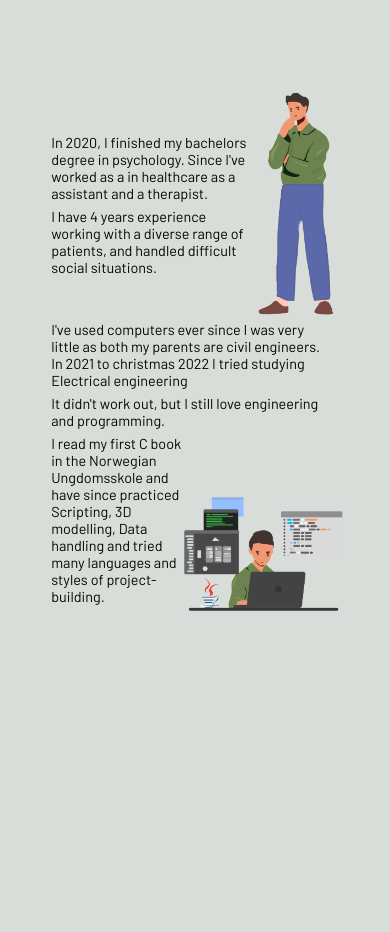
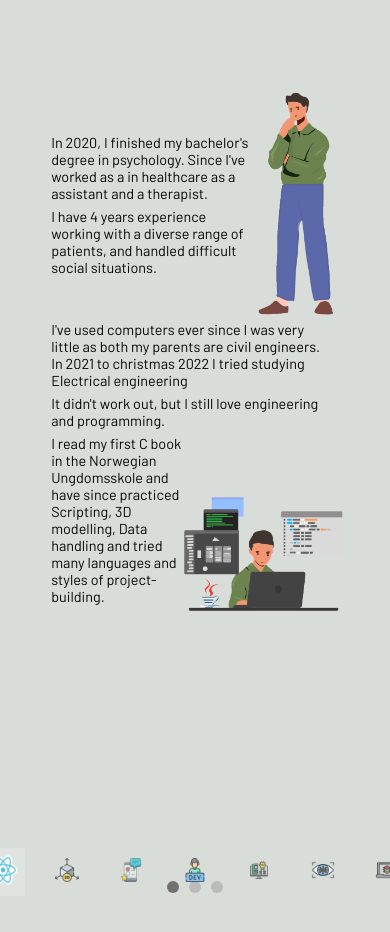
Before and after one commit to ole-mor/portfolio-app-2, a React (Create React App) app: page / in a window 390 px wide. Shown: the part 860-1792 px from the top of the page. Built offline with nearby package versions, Linux system fonts and the light colour scheme.

Commit message:
updating the projects section some

```diff
--- a/src/App.css
+++ b/src/App.css
@@ -1,3 +1,5 @@
+
+/* App.css */
 /* Default Variables */
 :root{
 /*   --light-background-color: #D8DDD9;
@@ -5,8 +7,8 @@
   --background-color: #D8DDD9;
   --text-color: #070604;
   --link-color: black; */
-    --light-background-color: #D8DDD9;
-  --dark-background-color: #1f1c2c;
+  --light-background-color: #D8DDD9;
+  --dark-background-color: #191919;
   --background-color: #D8DDD9;
   --text-color: #070604;
   --link-color: black;
@@ -61,7 +63,6 @@ html, body {
   position: relative;
   background: var(--background-color);
   color: var(--text-color);
-  overflow: hidden;
 }
 
 .ripple-effect {
@@ -334,7 +335,6 @@ html, body {
   justify-content: flex-start;
   padding: 0px;
   box-sizing: border-box;
-  overflow: hidden;
   background-color: transparent;
 }
 
@@ -543,7 +543,7 @@ html, body {
   vertical-align: middle;
 }
 
-/* About container */
+/* /* About container */
 .about-container {
   display: flex;
   align-items: center;
@@ -551,8 +551,209 @@ html, body {
   width: 100%;
   max-width: 1200px;
   margin: 0 auto;
-  z-index: 3; /* Increase z-index */
+  z-index: 3;
   position: relative; /* Add this to create a new stacking context */
+}
+
+/* Fade section animation */
+.fade-section {
+  opacity: 0;
+  transform: translateY(20px);
+  transition: opacity var(--transition-duration) var(--transition-timing),
+              transform var(--transition-duration) var(--transition-timing);
+}
+
+.fade-section.in-view {
+  opacity: 1;
+  transform: translateY(0);
+}
+
+/* Projects section layout */
+.projects-section {
+  position: relative;
+  width: 100%;
+  height: 100vh;
+  overflow: hidden;
+}
+
+.projects-container {
+  position: relative;
+  display: flex;
+  justify-content: center;
+  align-items: center;
+  width: 100%;
+  height: 100%;
+  user-select: none;
+}
+
+/* Slide styling */
+.project-slide {
+  position: relative;
+  width: 100%;
+  height: 100%;
+}
+
+.slide {
+  position: absolute;
+  top: 0;
+  left: 0;
+  width: 100%;
+  height: 100%;
+  opacity: 0;
+  transition: opacity var(--transition-duration) var(--transition-timing);
+  display: flex;
+  justify-content: center;
+  align-items: center;
+}
+
+.slide.active {
+  opacity: 1;
+}
+
+/* Media container */
+.project-media-container {
+  max-width: 100%;
+  max-height: 80vh;
+  display: flex;
+  justify-content: center;
+  align-items: center;
+}
+
+.project-media-container img,
+.project-media-container video {
+  max-width: 50%;
+  max-height: 50%;
+  object-fit: contain;
+
+}
+
+/* Code snippets */
+.code-snippets {
+  display: grid;
+  gap: 20px;
+  max-width: 90%;
+  max-height: 80vh;
+  font-size: 0.5rem;
+  overflow: auto;
+  padding: 20px;
+  background-color: var(--code-box-background);
+  border-radius: 8px;
+}
+
+.code-box {
+  font-size: clamp(0.5rem, 2vw, 0.8rem);
+  background-color: var(--code-box-background);
+  font-size: 0.5rem;
+  overflow: auto;
+}
+
+/* Project descriptions */
+.project-description {
+  background-color: var(--project-description-bg);
+  padding: 20px;
+  border-radius: 8px;
+  max-width: 50%;
+  max-height: 80vh;
+  overflow: auto;
+}
+
+/* Slide controls */
+.slide-controls {
+  position: absolute;
+  bottom: 5%;
+  left: 50%;
+  transform: translateX(-50%);
+  display: flex;
+  justify-content: center;
+  align-items: center;
+  z-index: 10;
+}
+
+.slide-controls .dot {
+  height: var(--dot-size);
+  width: var(--dot-size);
+  margin: 0 var(--dot-spacing);
+  background-color: var(--code-box-border-color);
+  border-radius: 50%;
+  display: inline-block;
+  cursor: pointer;
+  transition: background-color var(--transition-duration) var(--transition-timing);
+}
+
+.slide-controls .dot.active,
+.slide-controls .dot:hover {
+  background-color: var(--link-hover-color);
+}
+
+/* Project selector */
+.project-selector {
+  position: absolute;
+  top: 50%;
+  right: 20px;
+  transform: translateY(-50%);
+  z-index: 20;
+}
+
+.project-selector ul {
+  list-style: none;
+  padding: 0;
+  margin: 0;
+}
+
+.project-selector li {
+  padding: 10px;
+  cursor: pointer;
+  transition: background-color var(--transition-duration) var(--transition-timing);
+}
+
+.project-selector li:hover,
+.project-selector li.selected {
+  background-color: var(--project-descriptions-hover-bg);
+}
+
+.project-selector img {
+  width: 30px;
+  height: 30px;
+  transition: transform var(--transition-duration) var(--transition-timing);
+}
+
+.project-selector li:hover img,
+.project-selector li.selected img {
+  transform: scale(1.2);
+}
+
+/* Responsive adjustments */
+@media (max-width: 768px) {
+  .project-selector {
+    top: auto;
+    bottom: 20px;
+    right: 50%;
+    transform: translateX(50%);
+  }
+
+  .project-selector ul {
+    display: flex;
+  }
+
+  .slide-controls {
+    bottom: 15%;
+  }
+
+  .code-snippets,
+  .project-description {
+    max-width: 95%;
+  }
+}
+
+@media (max-width: 480px) {
+  .code-box {
+    font-size: 0.5rem;
+  }
+
+  .project-selector img {
+    width: 24px;
+    height: 24px;
+  }
 }
 
 .human {
@@ -703,198 +904,75 @@ html, body {
 
 }
 
-.fade-section {
-  opacity: 0;
-  transform: translateY(20px);
-  transition: opacity 0.6s ease-out, transform 0.6s ease-out;
-  z-index: 0;
-}
-
-.fade-section.in-view {
-  opacity: 1;
-  transform: translateY(0);
-  z-index: 0;
-}
-
-.projects-section {
-  position: relative;
+/* Project Media */
+.project-media-container {
   width: 100%;
+  height: 100%;
   overflow: hidden;
 }
 
-/* Projects Section */
-.projects-container {
-  position: relative;
-  display: flex;
-  justify-content: space-between;
-  max-width: 100vw;
-  margin: 0 auto;
-  gap: 0px;
-  transition: all 0.4s ease;
-  height: 100vh;
-  overflow: hidden;
-  user-select: none;
-  -webkit-user-select: none;
-  -moz-user-select: none;
-  -ms-user-select: none;
-}
-
-/* Slide styling */
-.project-slide {
-  position: relative;
+.project-media {
   width: 100%;
   height: 100%;
-}
-
-.slide {
-  position: absolute;
-  top: 0;
-  left: 0;
-  width: 100%;
-  height: 100%;
-  opacity: 0;
-  transition: opacity 0.4s ease-in-out;
-}
-
-.slide.active {
-  opacity: 1;
-}
-
-.project-media-container {
-  position: absolute;
-  top: 45%;
-  left: 50%;
-  transform: translate(-50%, -50%);
-  max-height: 60vw;
-  width: auto;
-}
-
-video {
-  width: 100vw;
-  vertical-align: top;
-}
-
-.project-image {
-  max-width: 100%;
-  max-height: 100%;
-  object-fit: contain;
-}
-
-.code-snippets {
-  position: absolute;
-  width: 450px;
-  top: 50%;
-  left: 50%;
-  padding-left: 40px;
-  transform: translate(-50%, -50%);
-  max-height: 100vh;
-  overflow: hidden;
-  display: grid;
-  /* grid-template-rows: auto auto; */
-  gap: 20px;
-  z-index: 300;
+  object-fit: cover;
 }
 
 .code-box {
-  position: absolute;
-  background-color: var(--code-box-background);
-  padding: 2px;
-  color: var(--code-box-text-color);
-  font-size: 0.53rem !important;
-  overflow: hidden;
-  z-index: 300;
+  margin-bottom: 20px;
 }
 
-@media (max-width: 580px) {
-  .code-box {
-    font-size: 0.43rem !important;
-  }
-  .code-snippets {
-    width: 360px;
-    top: 50%;
-    left: 50%;
-    transform: translate(-50%, -50%);
-  }
+/* Project Description */
+.project-description {
+  width: 100%;
+  height: auto;
+  padding: 20px;
+  background-color: #ffffff; /* Adjust as needed */
+  color: #333333; /* Adjust as needed */
+  font-size: 1rem;
+  line-height: 1.5;
 }
 
-/* Project descriptions section */
-.project-descriptions {
-  position: absolute;
-  background-color: rgba(255, 255, 255, 0.0);
-  height: auto;
-  right: 0px;
-  font-size: 0.6rem;
-  border-radius: 8px;
-  transition: flex 0.4s ease;
-  z-index: 7;
+.project-description p {
+  margin-bottom: 1em;
 }
 
-.project-descriptions ul {
-  list-style-type: none;
-  background-color: transparent;
-  z-index: 8;
+.project-description a {
+  color: #007acc;
+  text-decoration: none;
 }
 
-.project-descriptions li {
-  background-color: transparent;
-  padding: 0px;
-  cursor: pointer;
-  transition: background-color 0.3s, transform 0.3s;
-  color: var(--text-color);
+.project-description a:hover {
+  text-decoration: underline;
 }
 
-.project-descriptions,
-.project-descriptions ul,
-.project-descriptions li {
+/* Slide Controls */
+.slide-controls {
   position: absolute;
-  touch-action: pan-y;
-  z-index: 10;
+  bottom: 10%;
+  left: 50%;
+  transform: translateX(-50%);
 }
 
-.project-descriptions li:hover {
-  color: var(--link-hover-color);
-  background-color: var(--project-descriptions-hover-bg);
+.slide-controls .dot {
+  display: inline-block;
+  width: 12px;
+  height: 12px;
+  margin: 0 5px;
+  background-color: #bbb;
+  border-radius: 50%;
+  cursor: pointer;
 }
 
-/* Slide content styling */
-.project-image-container,
-.code-container,
-.project-description {
-  display: flex;
-  justify-content: center;
-  align-items: center;
-  height: 100%;
+.slide-controls .dot.active {
+  background-color: #717171;
 }
 
-/* Slide controls styling */
-.slide-controls {
+/* Project Selector */
+.project-selector {
   position: absolute;
-  bottom: 20px;
-  left: 50%;
-  transform: translateX(-50%);
-  z-index: 19002;
-}
-
-.slide-controls button {
-  background: none;
-  border: 1px solid var(--link-color);
-  color: var(--link-color);
-  padding: 10px 20px;
-  margin: 0 10px;
-  cursor: pointer;
-  font-size: 1rem;
-}
-
-.slide-controls button:hover {
-  background-color: var(--link-hover-color);
-  color: var(--text-color);
-}
-
-/* Project selector styling */
-.project-selector {
-  position: relative;
-  top: 30%;
-  z-index: 19001;
+  right: 20px;
+  top: 50%;
+  transform: translateY(-50%);
 }
 
 .project-selector ul {
@@ -903,98 +981,68 @@ video {
   margin: 0;
 }
 
-@media (max-width: 580px) {
-  .project-selector ul {
+.project-selector li {
+  margin-bottom: 15px;
+  cursor: pointer;
+  opacity: 0.7;
+  transition: opacity 0.3s ease;
+}
+
+.project-selector li.selected,
+.project-selector li:hover {
+  opacity: 1;
+}
+
+.project-icon {
+  width: 50px;
+  height: 50px;
+}
+
+/* Responsive Adjustments */
+@media (max-width: 768px) {
+  .projects-container {
+    height: auto;
+  }
+
+  .project-selector {
+    position: static;
+    transform: none;
     display: flex;
+    justify-content: center;
+    margin-top: 20px;
   }
-  .project-selector {
-    position: absolute;
-    top: 85%;
-    left: 50%;
-    transform: translate(-50%, -50%)
+
+  .project-selector li {
+    display: inline-block;
+    margin: 0 10px;
   }
-  .project-description {
-    position: absolute;
-    top: 50%;
-    left: 50%;
-    transform: translate(-50%, -50%)
+
+  .slide-controls {
+    bottom: 5%;
   }
 }
 
-.project-selector li {
-  padding: 5px;
-  cursor: pointer;
-}
+@media (max-width: 480px) {
+  .project-description {
+    font-size: 0.9rem;
+  }
 
-.project-selector li:hover {
-  background-color: var(--project-descriptions-hover-bg);
-}
-
-.project-selector li.selected {
-  background-color: var(--link-hover-color);
-}
-
-.project-selector img {
-  width: 30px;
-  height: 30px;
-}
-
-/* Project image */
-.project-image {
-  width: 30%;
-  height: 30%;
-}
-
-/* Ensure the code box fills its container */
-.code-box {
-  width: 100%;
-  height: 100%;
-}
-
-/* Slide controls styling */
-.slide-controls {
-  position: absolute;
-  bottom: 10%;
-  left: 50%;
-  transform: translateX(-50%);
-  display: flex;
-  justify-content: center;
-  align-items: center;
-  z-index: 20000;
-}
-
-.slide-controls .dot {
-  height: 15px;
-  width: 15px;
-  margin: 0 5px;
-  background-color: var(--code-box-border-color);
-  border-radius: 50%;
-  display: inline-block;
-  cursor: pointer;
-  transition: background-color 0.3s ease;
-  z-index: 99999;
-}
-
-.slide-controls .dot.active {
-  background-color: var(--link-hover-color);
-}
-
-.slide-controls .dot:hover {
-  background-color: var(--link-hover-color);
-}
-
-@media (max-width: 580px) {
-  .slide-controls {
-    bottom: 20%;
+  .project-icon {
+    width: 40px;
+    height: 40px;
   }
 }
 
+/* Fade-in Effect */
+.fade-section {
+  opacity: 0;
+  transform: translateY(20px);
+  transition: opacity 0.6s ease-out, transform 0.6s ease-out;
+}
 
-@media (max-width: 640px) {
-  .project-image {
-    width: 0;
-    height: 0;
-  }
+.fade-section.in-view {
+  opacity: 1;
+  transform: translateY(0);
 }
 
 .dark-mode-toggle {
@@ -1099,22 +1147,3 @@ video {
 .email {
   display: inline-flex;
 }
-/* Additional styles for syntax highlighting if needed */
-/* You can adjust the code font size and colors here */
-
-/* Adjust styles for other components as needed */
-
-/* Custom Cursor Style */
-/* .custom-cursor {
-  position: fixed;
-  top: 0;
-  left: 0;
-  width: 10px;
-  height: 10px;
-  background-color: rgba(255, 255, 255, 0.5);
-  border: 2px solid rgba(255, 255, 255, 0.8);
-  border-radius: 50%;
-  pointer-events: none;
-  will-change: transform;
-  z-index: 10000;
-} */
--- a/src/App.tsx
+++ b/src/App.tsx
@@ -140,7 +140,7 @@ const Navbar: React.FC<NavbarProps> = ({ showNavbar, isDarkMode, setIsDarkMode,
         <ul className="ibm-plex-mono-regular">
           <li>
             <a href="#section1" aria-label="oleornaes">
-              <b>ole.ornas@gmail.com</b>
+              <b>oleornas</b>
             </a>
           </li>
         </ul>
@@ -154,7 +154,7 @@ const Navbar: React.FC<NavbarProps> = ({ showNavbar, isDarkMode, setIsDarkMode,
         </li>
         <li>
           <a href="#section3" aria-label="Projects">
-            <b>Projects</b>
+            Projects
           </a>
         </li>
         <li>
@@ -270,9 +270,10 @@ const useScrollDetection = () => {
 function App() {
   // isDarkMode state
   const [isDarkMode, setIsDarkMode] = useState(false);
+  const [selectedProject, setSelectedProject] = useState('proj1'); // Default to 'proj1'
 
   // Project state and data
-  const [selectedProject, setSelectedProject] = useState<string | null>(null);
+/*   const [selectedProject, setSelectedProject] = useState<string | null>(null); */
   const [isProjectChanging, setIsProjectChanging] = useState(false);
 
   const rippleRef = useRef<HTMLDivElement>(null);
@@ -342,7 +343,7 @@ const handleToggleDarkMode = (e: React.MouseEvent<HTMLButtonElement>) => {
       name: 'React web-app',
       icon: '/assets/icons/react-logo.png',
       mediaType: 'image',
-      media: '/assets/images/portfolio-app-2.png',
+      media: '/assets/media/react.gif',
       description: 'A web application build with React.',
       githublink: 'https://github.com/ole-mor/portfolio-app-2.git',
       codeSnippets: [
@@ -404,7 +405,8 @@ language: "html"
       id: 'proj2',
       name: '3D rendering',
       icon: '/assets/icons/3d.png',
-      image: '/assets/images/3d-renderer.png',
+      mediaType: 'image',
+      media: '/assets/media/tcity.gif',
       description: 'A 3d renderer of glb with animation and material support, future game?',
       githublink: 'https://github.com/ole-mor/tcity.git',
 
@@ -799,8 +801,13 @@ language: "rust"
   const contactRef = useRef<HTMLDivElement>(null);
 
   const isAboutVisible = useOnScreen(aboutRef, 0.5);
-  const isProjectsVisible = useOnScreen(projectsRef, 0.5);
+  const isProjectsVisible = useOnScreen(projectsRef, 0);
   const isContactVisible = useOnScreen(contactRef, 0.5);
+
+  useEffect(() => {
+    console.log('isProjectsVisible:', isProjectsVisible);
+  }, [isProjectsVisible]);
+
 
   const [currentTextIndex, setCurrentTextIndex] = useState<number>(0);
   const [isDeleting, setIsDeleting] = useState<boolean>(false);
@@ -1107,7 +1114,7 @@ language: "rust"
           <div className="human">
             <div className="thinking-text">
               <span className="barlow-regular">
-                <p>In 2020, I finished my bachelors degree in psychology. Since I've worked as a in healthcare as a assistant and a therapist.</p>
+                <p>In 2020, I finished my bachelor's degree in psychology. Since I've worked as a in healthcare as a assistant and a therapist.</p>
                 <p>I have 4 years experience working with a diverse range of patients, and handled difficult social situations.</p>
               </span>
             </div>
@@ -1142,7 +1149,6 @@ language: "rust"
         id="section3"
         ref={projectsRef}
       >
-        {showSideMenu && <SideMenu isOpen={true} />}
         <div className="projects-section">
           <div className="projects-container">
             <div className={`project-slide ${isProjectChanging ? 'slide-out' : 'slide-in'}`}>
```
Also changed, not shown: public/assets/media/tcity.gif (added), 1 other file (tests, documents, lock files or other folders).
